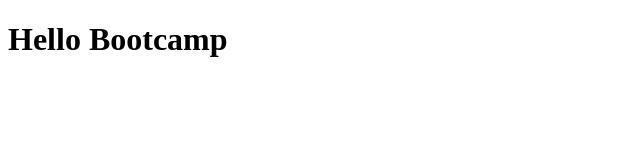
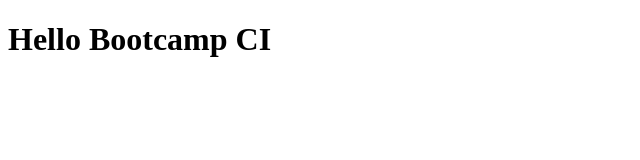
Before and after one commit to MHamzaShahzad/BootcampTutorial, a plain HTML site: page index.html in a window 1280 px wide. Shown: the full height of the page, 0-640 px from the left. Drawn offline with Linux system fonts and the light colour scheme.

Commit message:
Update index.html

```diff
--- a/index.html
+++ b/index.html
@@ -6,6 +6,6 @@
     <title>Document</title>
 </head>
 <body>
-    <h1>Hello Bootcamp</h1>
+    <h1>Hello Bootcamp CI</h1>
 </body>
 </html>
```
